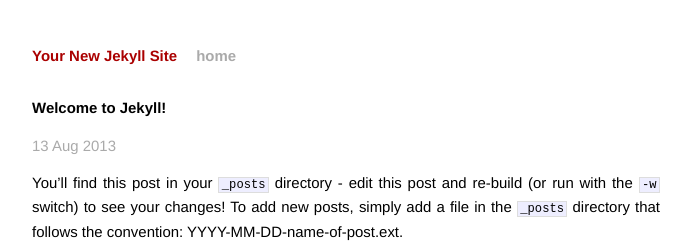
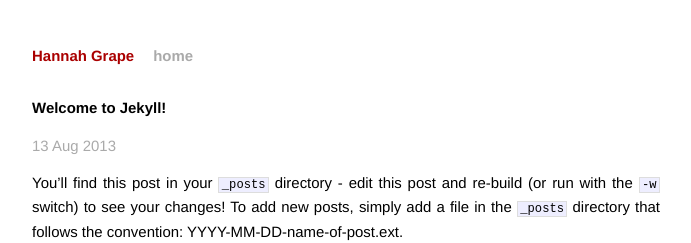
Before and after one commit to hannah-grape/hannah-grape.github.io, a Jekyll site: the page built from _posts/2013-08-13-welcome-to-jekyll.markdown, in a window 1280 px wide. Shown: the top 243 px of the page, without its empty margins (294-985 px from the left). Built offline with Jekyll 4.4.1, drawn with Linux system fonts in a browser that asks for light colours; Markdown is read by kramdown in place of the engine named in the settings.

Commit message:
Changing the name of the site

```diff
--- a/_config.yml
+++ b/_config.yml
@@ -1,3 +1,3 @@
-name: Your New Jekyll Site
+name: Hannah Grape
 markdown: redcarpet
 pygments: true
```
